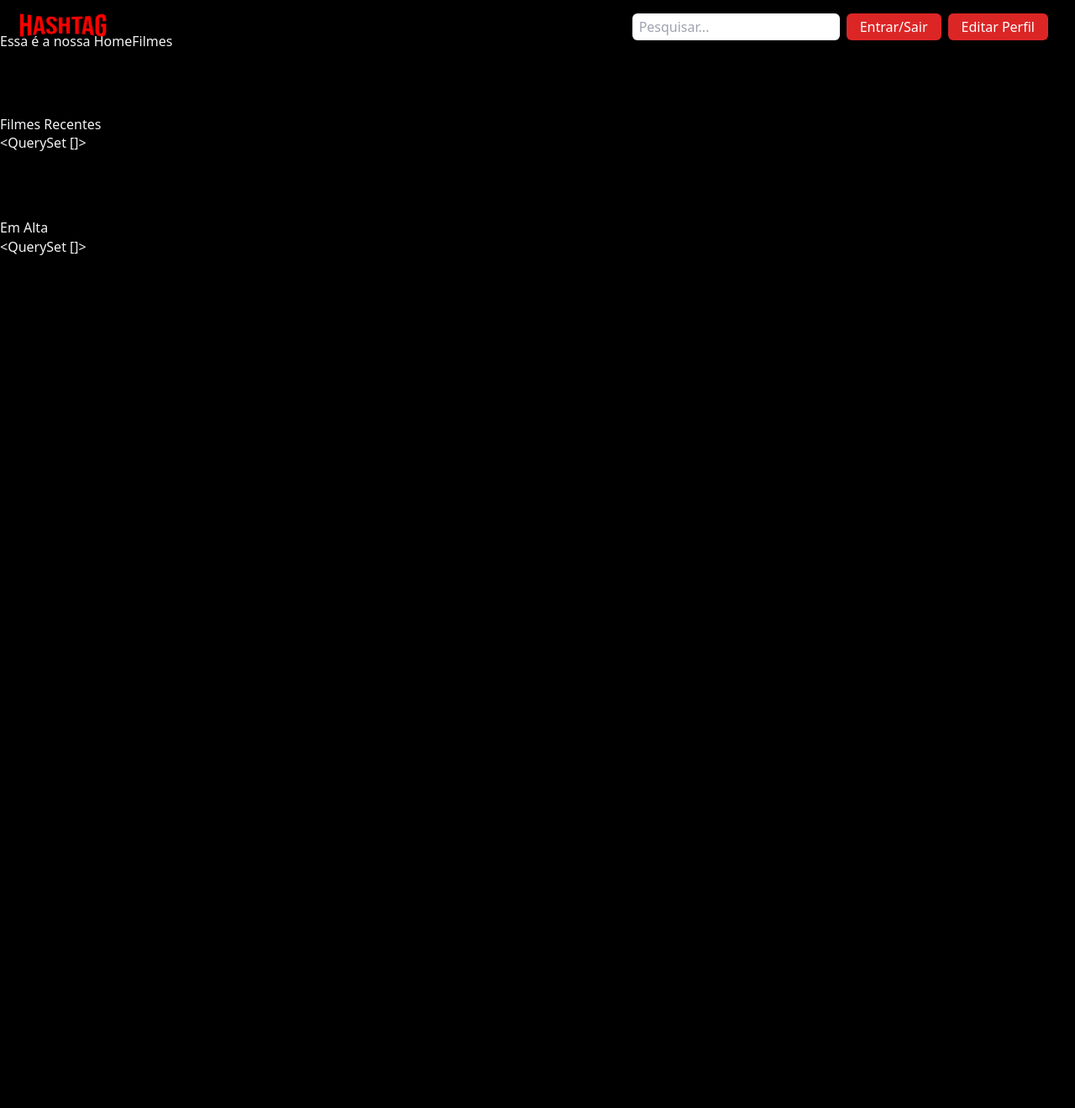
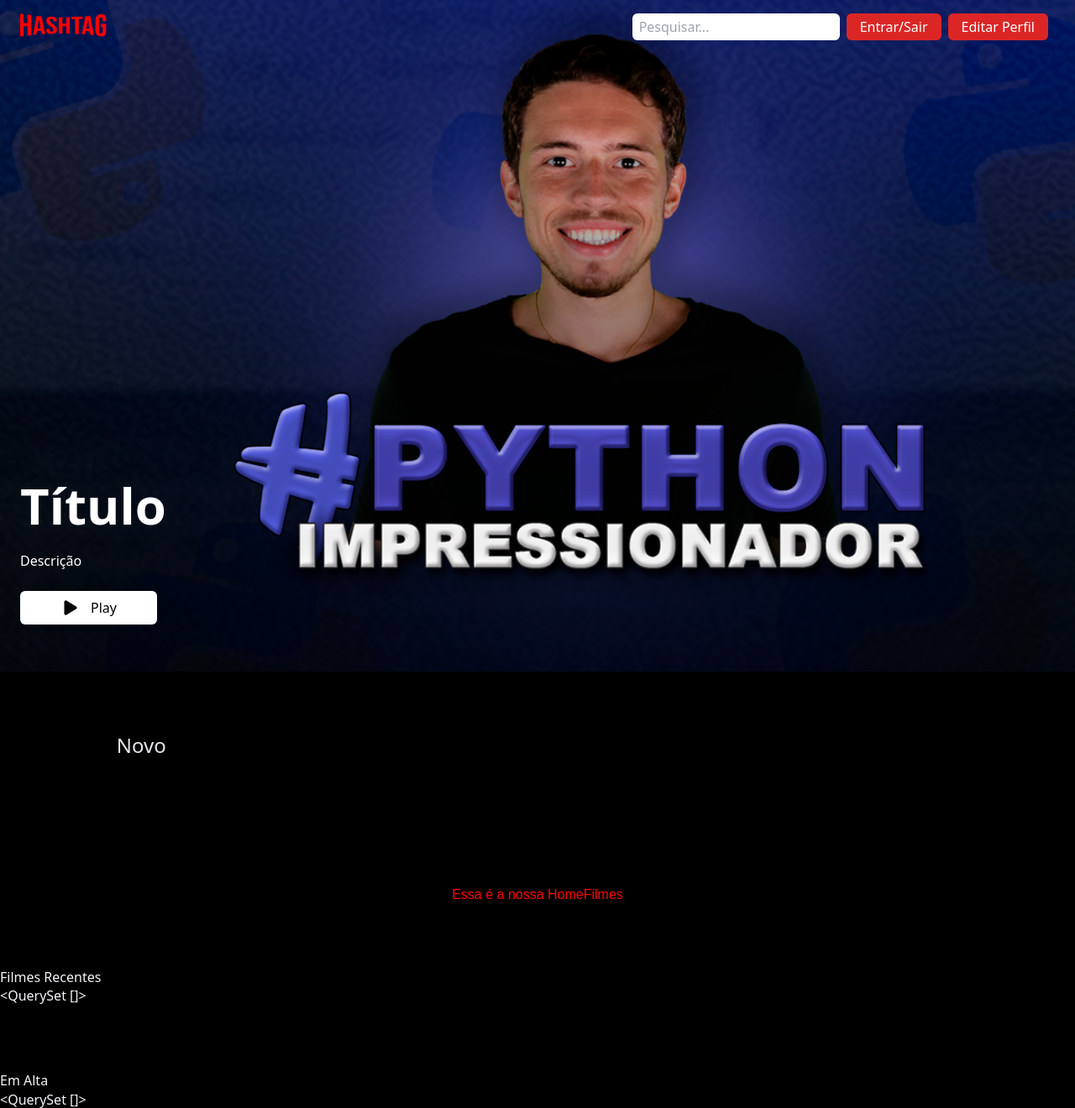
Before and after one commit to Hugo-Hattori/Hashflix, a Django app: page /filmes/ in a window 1280 px wide. Shown: the top 1320 px of the page at 84% size. Before the commit the page ends 304 px from the top, so only its background shows below. Run offline with Django 4.2, Linux system fonts and the light colour scheme; data that the repository does not hold is empty; some libraries are stand-ins or nearby versions.

Commit message:
Update homefilmes.html

```diff
--- a/filme/novos_context.py
+++ b/filme/novos_context.py
@@ -3,11 +3,11 @@
 
 def lista_filmes_recente(request):
     # ordenando em ordem decrescente
-    lista_filmes = Filme.objects.all().order_by('-data_criacao')[0:10]
+    lista_filmes = Filme.objects.all().order_by('-data_criacao')[0:8]
     return {"lista_filmes_recentes": lista_filmes}
 
 
 def lista_filmes_emAlta(request):
     # ordenando em ordem decrescente
-    lista_filmes = Filme.objects.all().order_by('-visualizações')[0:10]
+    lista_filmes = Filme.objects.all().order_by('-visualizações')[0:8]
     return {"lista_filmes_emAlta": lista_filmes}
--- a/filme/templates/homefilmes.html
+++ b/filme/templates/homefilmes.html
@@ -1,10 +1,154 @@
 {% extends 'base.html' %}
+{% load static %}
 
 {% block titulo %}
 HomeFilmes Hashflix
 {% endblock %}
 
+{% block head %}
+<style>
+    $itemGrow: 1.2;
+    $duration: 250ms;
+
+html {
+  scroll-behavior: smooth;
+}
+
+body {
+  margin: 0;
+  background-color: #000;
+}
+
+h1 {
+  font-family: Arial;
+  color: red;
+  text-align: center;
+}
+
+.wrapper {
+  grid-template-columns: repeat(2,100%);
+
+  section {
+    width: 100%;
+    position: relative;
+    display: grid;
+    grid-template-columns: repeat(5, auto);
+    margin: 20px 0;
+
+    .item {
+      padding: 0 2px;
+      transition: $duration all;
+
+      &:hover {
+        margin: 0 40px;
+        transform: scale(1.2);
+      }
+
+    }
+
+    a {
+      position: absolute;
+      color: #fff;
+      text-decoration: none;
+      font-size: 6em;
+      background:rgb(0,0,0);
+      width: 80px;
+      padding: 20px;
+      text-align: center;
+      z-index: 1;
+
+      &:nth-of-type(1) {
+        top:0; bottom:0; left:0;
+        background: linear-gradient(-90deg, rgba(0,0,0,0) 0%, rgba(0,0,0,1) 100%);
+      }
+      &:nth-of-type(2) {
+        top:0; bottom:0; right: 0;
+        background: linear-gradient(90deg, rgba(0,0,0,0) 0%, rgba(0,0,0,1) 100%);
+      }
+
+    }
+
+  }
+}
+
+// Remove the arrow for Mobile
+@media only screen and (max-width: 600px) {
+  a.arrow__btn {
+    display:none;
+  }
+}
+</style>
+{% endblock %}
+
 {% block content %}
+<main class='bg-primary_black min-h-screen w-full'>
+        <section class="h-screen relative bg-no-repeat pb-8 pl-6 flex items-end bg-cover" style="background-image: url('{% static 'images/python.png' %}');">
+            <div>
+                <h2 class="text-6xl font-semibold text-white my-4">
+                    Título
+                </h2>
+                <p class=" w-11/12 md:w-5/12 font-medium text-white my-4">
+                    Descrição
+                </p>
+                <div class="flex my-4">
+                    <a href="#">
+                        <button class="flex items-center bg-white py-2 px-5 rounded-md" style='color:black;'>
+                            <ion-icon name="play" class="text-2xl"></ion-icon>
+                            <span class="ml-3 font-medium " >
+                                Play
+                            </span>
+                        </button>
+                    </a>
+                </div>
+            </div>
+        </section>
+
+
+        <section class='bg-primary_black flex justify-center py-10'>
+            <div class="p-8 w-10/12 relative" >
+                <h2 class="text-gray-200 text-2xl font-medium">
+                    Novo
+                </h2>
+                <div class="wrapper grid overflow-hidden scroll-smooth">
+                  <section id="section1" class="flex flex-nowrap items-center justify-center space-x-8">
+                    <a href="#section2" class="arrow__btn text-6xl page">‹</a>
+                      {% for filme in lista_filmes_recentes %}
+                      {% if forloop.counter < 5 %}
+                      <div class="item h-64 w-1/4 m-4">
+                          <a href="{% url 'app_filme:detalhesfilme' filme.pk %}">
+                            <img src="{{ filme.thumbnail.url }}" class="rounded-md w-full h-full object-cover">
+                          </a>
+                      </div>
+                      {% endif %}
+                      {% endfor %}
+                        <a href="#section2" class="arrow__btn text-6xl">›</a>
+                  </section>
+                    {% if lista_filmes_recentes|length > 4 %}
+                      <section id="section2" class="flex flex-nowrap items-center justify-center">
+                        <a href="#section1" class="arrow__btn text-6xl">‹</a>
+                          {% for filme in lista_filmes_recentes %}
+                          {% if forloop.counter > 4 %}
+                          <div class="item h-64 w-1/4 m-4">
+                              <a href="{% url 'app_filme:detalhesfilme' filme.pk %}">
+                                  <img src="{{ filme.thumbnail.url }}" class="rounded-md w-full h-full object-cover">
+                              </a>
+                          </div>
+                          {% endif %}
+                          {% endfor %}
+                        <a href="#section1" class="arrow__btn text-6xl">›</a>
+                      </section>
+                    {% endif %}
+                </div>
+            </div>
+        </section>
+
+
+</main>
+
+
+
+
+
 <div class="py-10">
     <h1>Essa é a nossa HomeFilmes</h1>
 
```
Also changed, not shown: media/thumb_filmes/POWERP1.PNG (added), media/thumb_filmes/SQL_IMPRESSIONADOR_1280X725.png (added), static/images/python.png (added).
